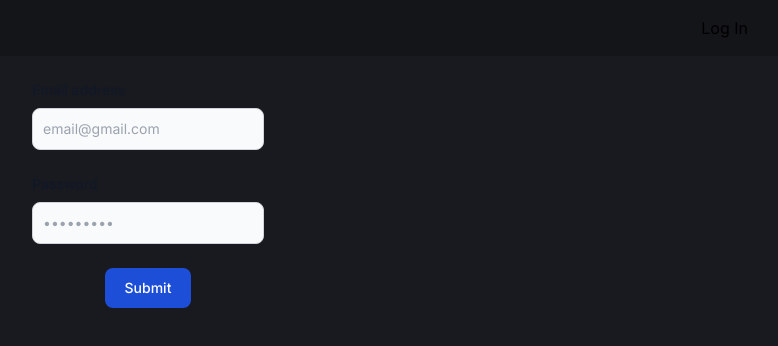
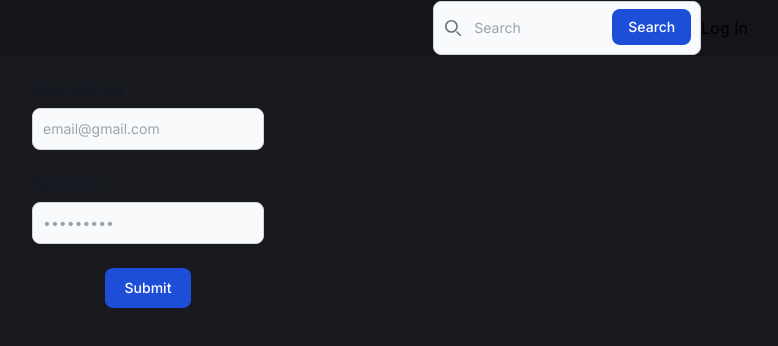
Before and after one commit to ItStepWork/connections-front-end, a Next.js app: page /login-page in a window 1280 px wide. Shown: the top 346 px of the page, without its empty margins (452-1230 px from the left). Built offline with nearby package versions, Linux system fonts and the light colour scheme.

Commit message:
Add: search input component

```diff
--- /dev/null
+++ b/src/components/forms/search-form/search.module.scss
@@ -0,0 +1,6 @@
+.label {
+	@apply mb-2 text-sm font-medium text-gray-900 sr-only dark:text-white;
+}
+.input {
+	@apply block w-full p-4 pl-10 text-sm text-gray-900 border border-gray-300 rounded-lg bg-gray-50 focus:ring-blue-500 focus:border-blue-500 dark:bg-gray-700 dark:border-gray-600 dark:placeholder-gray-400 dark:text-white dark:focus:ring-blue-500 dark:focus:border-blue-500;
+}
--- /dev/null
+++ b/src/components/forms/search-form/search.tsx
@@ -0,0 +1,21 @@
+import { FC } from 'react'
+import styles from './search.module.scss'
+
+export const SearchInput: FC = () => {
+  return (
+    <>
+      <form>
+        <label htmlFor="search" className={styles.label}>Search</label>
+        <div className="relative">
+          <div className="absolute inset-y-0 left-0 flex items-center pl-3 pointer-events-none">
+            <svg className="w-4 h-4 text-gray-500 dark:text-gray-400" aria-hidden="true" xmlns="http://www.w3.org/2000/svg" fill="none" viewBox="0 0 20 20">
+              <path stroke="currentColor" stroke-linecap="round" stroke-linejoin="round" stroke-width="2" d="m19 19-4-4m0-7A7 7 0 1 1 1 8a7 7 0 0 1 14 0Z" />
+            </svg>
+          </div>
+          <input type="search" id="search" className={styles.input} placeholder="Search" required />
+          <button type="submit" className="text-white absolute right-2.5 bottom-2.5 bg-blue-700 hover:bg-blue-800 focus:ring-4 focus:outline-none focus:ring-blue-300 font-medium rounded-lg text-sm px-4 py-2 dark:bg-blue-600 dark:hover:bg-blue-700 dark:focus:ring-blue-800">Search</button>
+        </div>
+      </form>
+    </>
+  )
+}
--- a/src/components/header/header.tsx
+++ b/src/components/header/header.tsx
@@ -1,5 +1,6 @@
 import Link from 'next/link'
 import { FC } from 'react'
+import { SearchInput } from '../forms/search-form/search'
 import styles from './header.module.scss'
 
 export const Header: FC = () => {
@@ -7,6 +8,7 @@
     <>
       <header className={styles.container}>
         <div className={styles.contentContainer}>
+          <SearchInput />
           <Link href='/loginPage'>Log In</Link>
         </div>
       </header>
```
Also changed, not shown: 1 other file (tests, documents, lock files or other folders).
